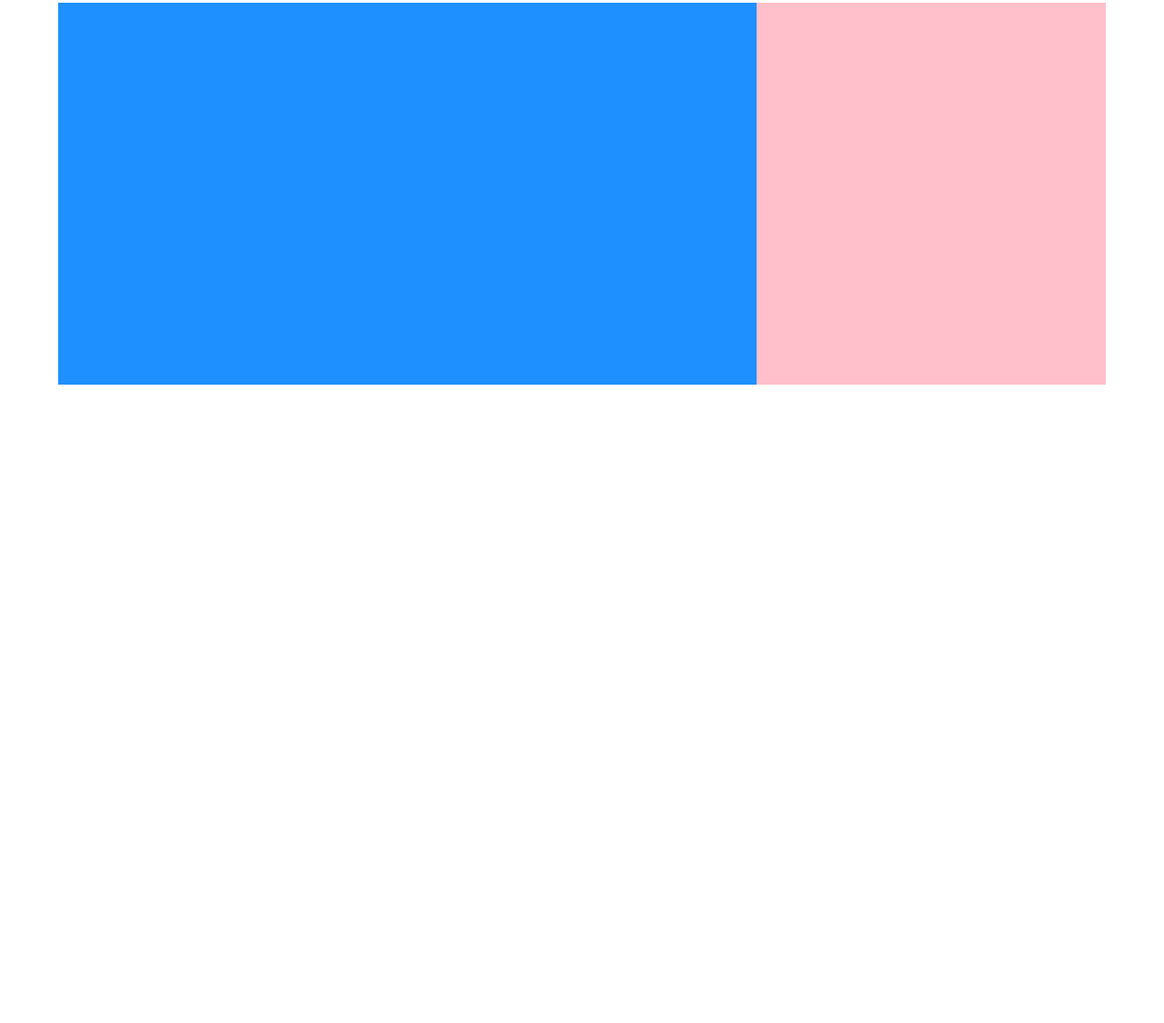
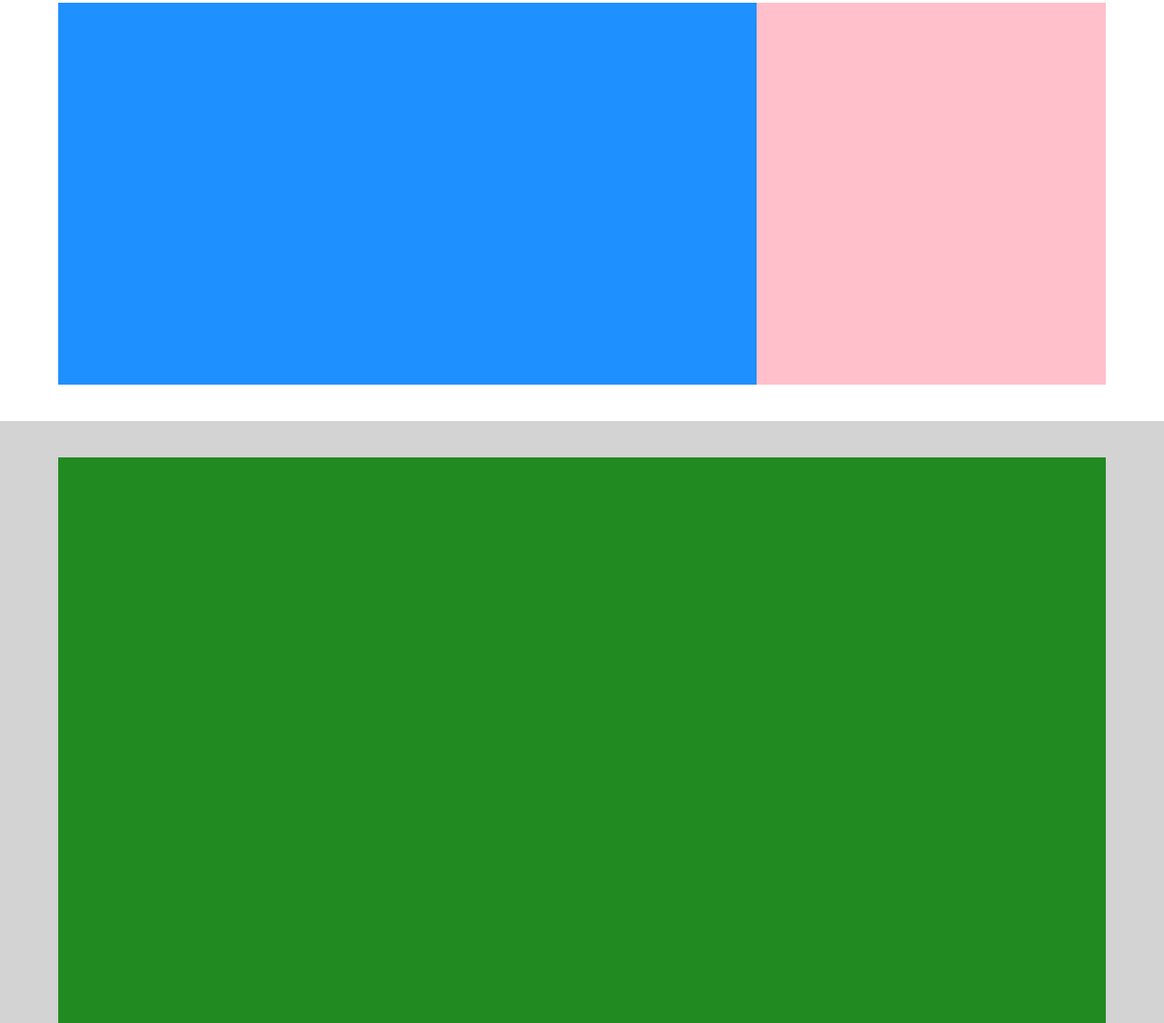
Before and after one commit to Titho93/htmlcss-struttura-discord, a plain HTML site: page index.html in a window 1280 px wide. Shown: the part 1615-2740 px from the top of the page at 91% size. Before the commit the page ends 2078 px from the top, so only its background shows below. Drawn offline with Linux system fonts and the light colour scheme.

Commit message:
[edit]end-main

```diff
--- a/css/style.css
+++ b/css/style.css
@@ -78,3 +78,17 @@ nav {
   /* da eliminare  */
   height: 500px;
 }
+
+.end-main {
+  background-color: #D3D3D3;
+}
+
+.green {
+  background-color: #218B21;
+  /* da eliminare  */
+  height: 900px;
+}
+
+.end-main .contain {
+  padding: 40px 0;
+}
--- a/index.html
+++ b/index.html
@@ -48,6 +48,12 @@
       </div>
     </section>
 
+    <section class="end-main">
+      <div class="contain">
+        <div class="green"></div>
+      </div>
+    </section>
+
   </main>
 
   <footer></footer>
```
